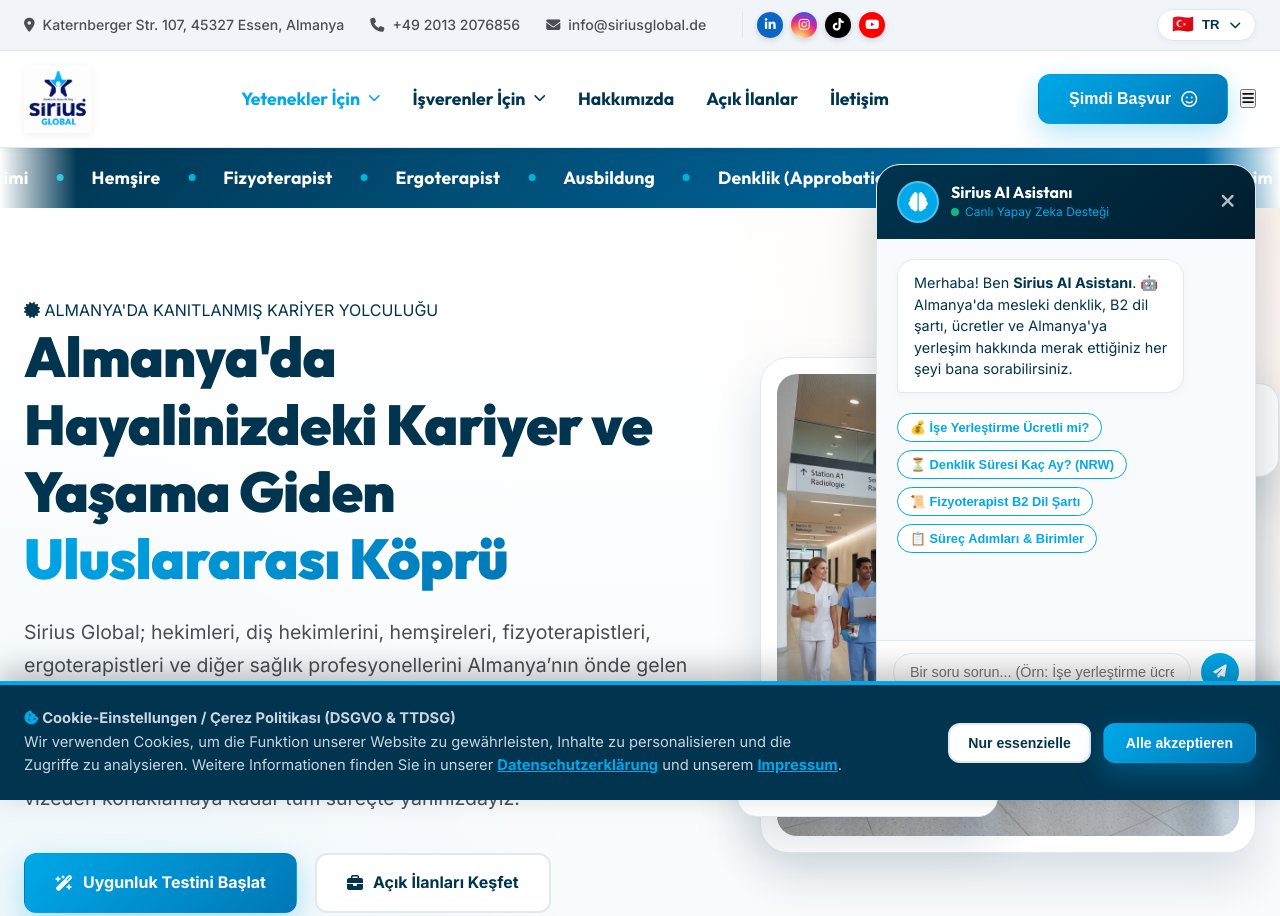
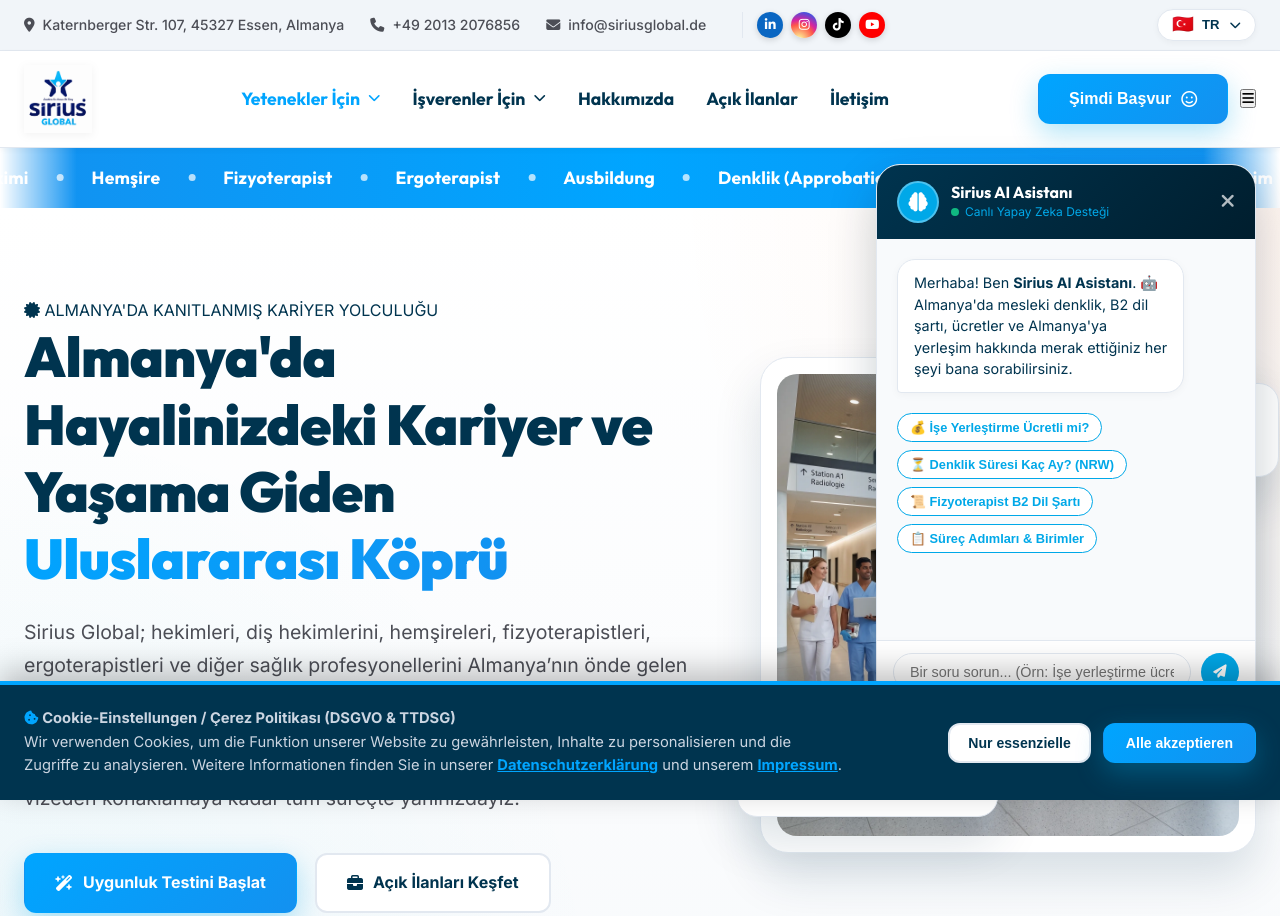
Before and after one commit to juddagli-wq/sirius_web, a plain HTML site: page index.html in a window 1280 px wide. Shown: the top 916 px of the page. Drawn offline with Linux system fonts and the light colour scheme.

Commit message:
Marka paleti (#00a5ff, #1391f0, #349ded): ana buton ve kayan şerit renkleri eşlendi
Co-Authored-By: Claude Opus 5.5 <noreply@anthropic.com>

```diff
--- a/styles.css
+++ b/styles.css
@@ -17,12 +17,12 @@
     --text-white: #FFFFFF;
 
     /* Vibrant Brand Accents (Turquoise / Cyan Palette) */
-    --brand-orange: #00A8E8;
-    --brand-orange-light: #00B4D8;
-    --brand-orange-dark: #0077B6;
-    --brand-orange-glow: rgba(0, 168, 232, 0.25);
-
-    --gradient-orange: linear-gradient(135deg, #00A8E8 0%, #0077B6 100%);
+    --brand-orange: #00A5FF;          /* marka: #00a5ff */
+    --brand-orange-light: #349DED;    /* marka: #349ded */
+    --brand-orange-dark: #1391F0;     /* marka: #1391f0 */
+    --brand-orange-glow: rgba(0, 165, 255, 0.25);
+
+    --gradient-orange: linear-gradient(135deg, #00A5FF 0%, #1391F0 100%);
     --gradient-blue: linear-gradient(135deg, #00344F 0%, #0077B6 100%);
     --gradient-teal: linear-gradient(135deg, #00B4D8 0%, #47D3B0 100%);
     --gradient-hero-badge: linear-gradient(135deg, rgba(0, 168, 232, 0.12) 0%, rgba(0, 119, 182, 0.06) 100%);
@@ -149,7 +149,7 @@ h1, h2, h3, h4, h5, h6 {
 
 .btn-orange:hover {
     transform: translateY(-3px) scale(1.02);
-    box-shadow: 0 14px 32px rgba(0, 168, 232, 0.4);
+    box-shadow: 0 14px 32px rgba(0, 165, 255, 0.4);
 }
 
 .btn-blue {
@@ -1820,8 +1820,8 @@ h1, h2, h3, h4, h5, h6 {
    ========================================== */
 .marquee-strip {
     overflow: hidden;
-    background: var(--gradient-blue);
-    color: var(--text-white);
+    background: linear-gradient(90deg, #1391F0 0%, #00A5FF 50%, #1391F0 100%);
+    color: #FFFFFF;
     padding: 16px 0;
     -webkit-mask-image: linear-gradient(90deg, transparent 0, #000 6%, #000 94%, transparent 100%);
     mask-image: linear-gradient(90deg, transparent 0, #000 6%, #000 94%, transparent 100%);
@@ -1853,7 +1853,8 @@ h1, h2, h3, h4, h5, h6 {
     width: 7px;
     height: 7px;
     border-radius: 50%;
-    background: var(--brand-orange-light);
+    background: #FFFFFF;
+    opacity: 0.7;
     margin: 0 28px;
 }
 @keyframes marquee-scroll {
```
